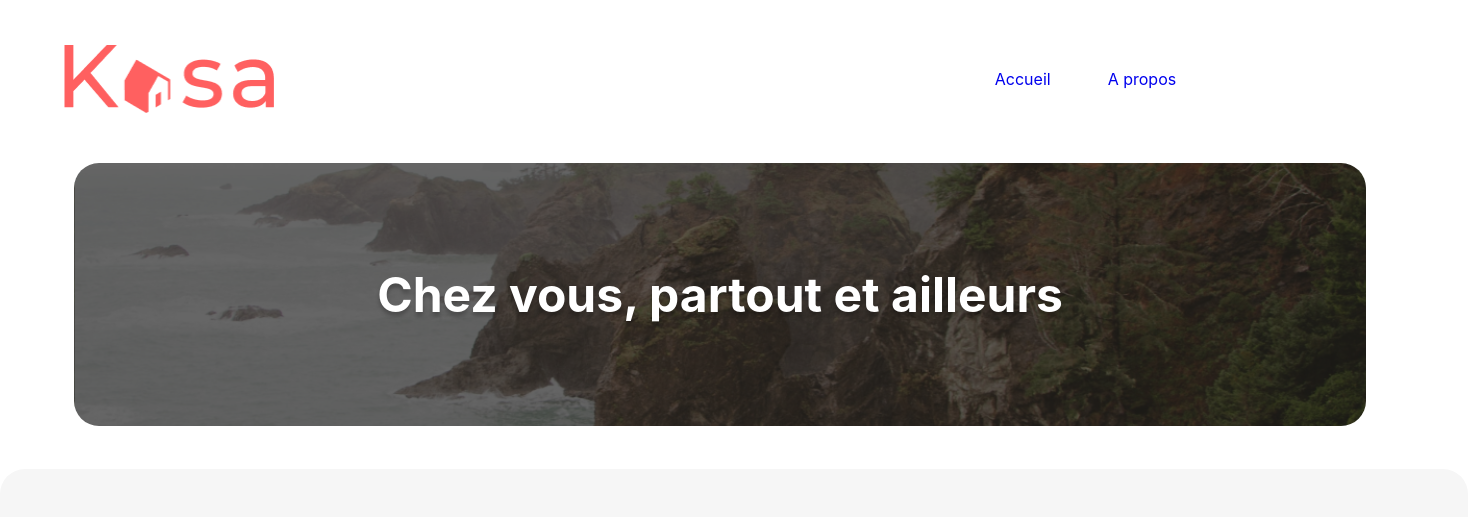
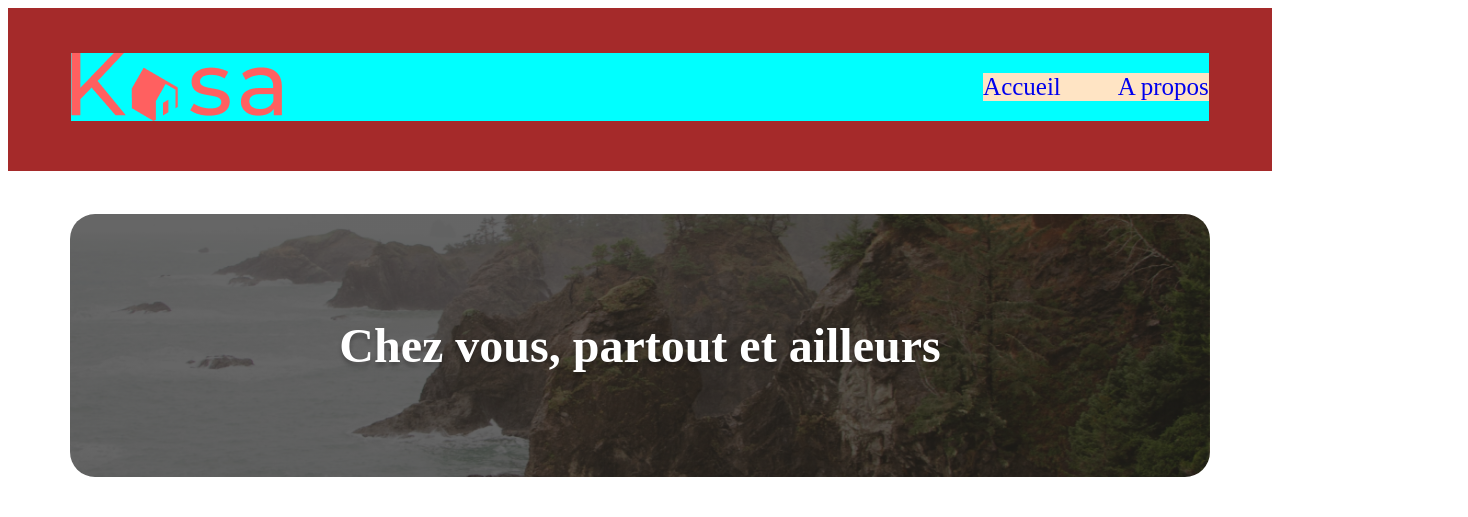
Before and after one commit to Julie30at/kasa, a React (Create React App) app: page / in a window 1280 px wide. Shown: the top 517 px of the page, 1468 px wide, since content can reach past the window. Built offline with nearby package versions, Linux system fonts and the light colour scheme; grey boxes are pictures that could not be loaded.

Commit message:
modifs suite session

```diff
--- a/src/components/Banner.js
+++ b/src/components/Banner.js
@@ -1,36 +1,9 @@
 // Importation du fichier de style SCSS spécifique pour le composant Banner
 import '../styles/Banner.scss';
 
-// Importation du hook `useLocation` de la bibliothèque 'react-router-dom'
-// qui permet d'accéder à l'objet `location`, fournissant des informations
-// sur l'URL actuelle.
-import { useLocation } from 'react-router-dom';
+// Déclaration du composant fonctionnel `Banner`
+export function Banner({aboutPage}) {
 
-// Importation des hooks `useEffect` et `useState` de React.
-// `useState` est utilisé pour gérer l'état local du composant.
-// `useEffect` est utilisé pour exécuter du code en réponse à des changements
-// spécifiques dans le composant, comme le montage ou le changement de dépendances.
-import { useEffect, useState } from 'react';
-
-// Déclaration du composant fonctionnel `Banner`
-export function Banner() {
-  // Déclare une variable d'état `aboutPage` initialisée à `false`.
-  // `aboutPage` indique si la page actuelle est la page "About".
-  const [aboutPage, setAboutPage] = useState(false);
-
-  // Récupère l'objet `location` qui contient des informations sur la route actuelle,
-  // telles que le chemin (pathname) de l'URL.
-  const location = useLocation();
-
-  // Utilise le hook `useEffect` pour surveiller les changements du `location.pathname`.
-  // Si le chemin est '/about', `aboutPage` est défini sur `true`, sinon sur `false`.
-  useEffect(() => {
-    if (location.pathname === '/about') {
-      setAboutPage(true);
-    } else {
-      setAboutPage(false);
-    }
-  }, [location.pathname]); // Dépendance : ce bloc est exécuté à chaque fois que `location.pathname` change.
 
   // Rendu du composant `Banner`.
   // Si `aboutPage` est `true`, la section aura une classe CSS `banner_about`,
--- a/src/components/Header.js
+++ b/src/components/Header.js
@@ -4,7 +4,8 @@ import "../styles/Header.scss"
 
 export function Header() {
   return (
-    <header className="header">
+    <header className="header_container">
+      <div className="header">
         <img src={logo} alt="logo" />
         <div className="link ">
           <NavLink to={'/'} className="active ">
@@ -14,6 +15,7 @@ export function Header() {
             A propos
           </NavLink>
         </div>
+      </div>
     </header>
   );
 }
--- a/src/index.js
+++ b/src/index.js
@@ -1,6 +1,5 @@
 import React from 'react';
 import ReactDOM from 'react-dom/client';
-import './styles/index.css';
 import App from './App';
 
 const root = ReactDOM.createRoot(document.getElementById('root'));
--- a/src/pages/About.js
+++ b/src/pages/About.js
@@ -32,7 +32,7 @@ export function About() {
   return (
     <div className="about">
       <Header />
-      <Banner />
+      <Banner aboutPage={true} />
       <main className="about_main">
         {aboutDatas.map((data) => {
           return (
--- a/src/styles/Footer.scss
+++ b/src/styles/Footer.scss
@@ -1,5 +1,8 @@
 .footer {
     img{
     height: 209px;
+    object-fit: cover;
+        width: 100%;
+
     }
 }
--- a/src/styles/Header.scss
+++ b/src/styles/Header.scss
@@ -1,12 +1,20 @@
+.header_container {
+    display: flex;
+    width: 100%;
+    justify-content: center;
+    align-items: center;
+    background-color: brown;
+
 .header {
     display: flex;
-    width: 1240px;
-    align-items: center;
+    width: 90%;
     height: 68px;
-    justify-content: center;
-    gap: 720.678px;
+    justify-content:  space-between;
     margin-top: 45px;
     margin-bottom: 50px;
+    background-color: aqua;
+    align-items: center;
+
 
     img {
         width: 210.322px;
@@ -14,10 +22,12 @@
 
     .link {
         display: flex;
+        background-color: bisque;
         gap: 57px;
+       font-size: 25px;
 
         .active {
             text-decoration: none;
         }
     }
-}
+}}
--- a/src/styles/index.css
+++ /dev/null
@@ -1,17 +0,0 @@
-body {
-  width: 1440px;
-  display: flex;
-  flex-direction: column;
-  align-items: center;
-  margin: 0;
-  font-family: -apple-system, BlinkMacSystemFont, 'Segoe UI', 'Roboto', 'Oxygen',
-    'Ubuntu', 'Cantarell', 'Fira Sans', 'Droid Sans', 'Helvetica Neue',
-    sans-serif;
-  -webkit-font-smoothing: antialiased;
-  -moz-osx-font-smoothing: grayscale;
-}
-
-code {
-  font-family: source-code-pro, Menlo, Monaco, Consolas, 'Courier New',
-    monospace;
-}
```
Lines whose indentation alone changed are shown as unchanged.
